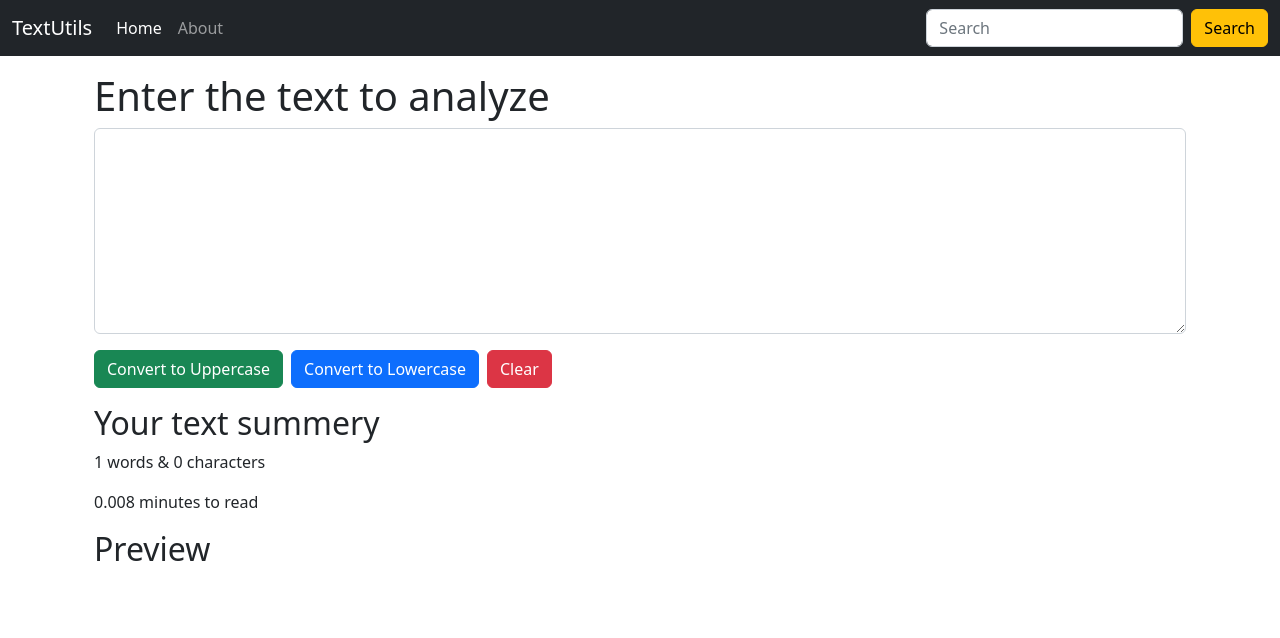
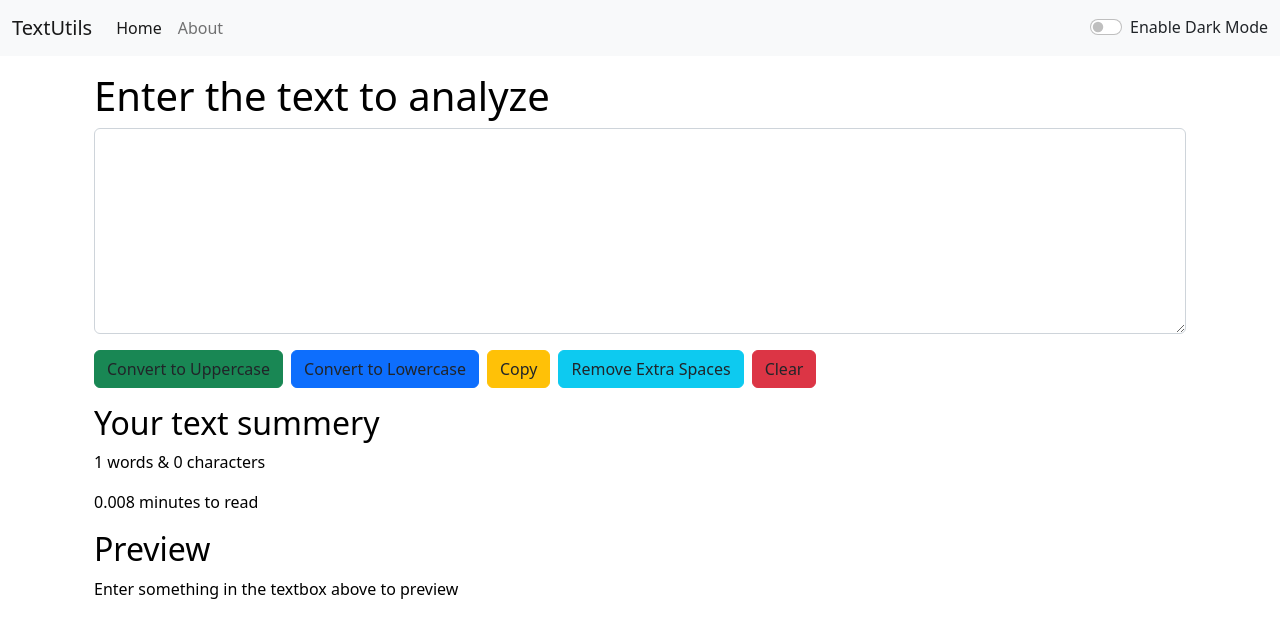
Before and after one commit to drcount-root/TextUtils, a React (Create React App) app: page / in a window 1280 px wide. Shown: the top 638 px of the page. Built offline with nearby package versions, Linux system fonts and the light colour scheme.

Commit message:
23rd Octo 2022

```diff
--- a/src/App.js
+++ b/src/App.js
@@ -1,16 +1,49 @@
+import { useState } from "react";
 import "./App.css";
 import About from "./components/About";
+import Alert from "./components/Alert";
 import Navbar from "./components/Navbar";
 import TextForm from "./components/TextForm";
 
 const TextUtils = "TextUtils";
 
 export default function App() {
+  const [mode, setMode] = useState("light");
+  const [alert, setAlert] = useState(null);
+
+  const showAlert = (message, type) => {
+    setAlert({
+      msg: message,
+      type: type,
+    });
+
+    setTimeout(() => {
+      setAlert(null);
+    }, 1500);
+  };
+
+  const toggleMode = () => {
+    if (mode === "light") {
+      setMode("dark");
+      document.body.style.backgroundColor = "#09213d";
+      showAlert("Dark mode has been enabled", "success");
+    } else {
+      setMode("light");
+      document.body.style.backgroundColor = "white";
+      showAlert("Light mode has been enabled", "success");
+    }
+  };
+
   return (
     <>
-      <Navbar title={TextUtils} />
+      <Navbar title={TextUtils} mode={mode} toggleMode={toggleMode} />
+      <Alert alert={alert} />
       <div className="container my-3">
-        <TextForm heading="Enter the text to analyze" />
+        <TextForm
+          showAlert={showAlert}
+          heading="Enter the text to analyze"
+          mode={mode}
+        />
         {/* <About/> */}
       </div>
     </>
--- /dev/null
+++ b/src/components/Alert.js
@@ -0,0 +1,22 @@
+import React from "react";
+
+function Alert(props) {
+  const capitalize = (word) => {
+    let lower = word.toLowerCase();
+    return lower.charAt(0).toUpperCase() + lower.slice(1);
+  };
+
+  return (
+    props.alert && (
+      <div
+        className={`alert alert-${props.alert.type} alert-dismissible fade show`}
+        role="alert"
+      >
+        <strong>{capitalize(props.alert.type)}</strong>: {props.alert.msg}
+
+      </div>
+    )
+  );
+}
+
+export default Alert;
--- /dev/null
+++ b/src/components/Navbar.css
@@ -0,0 +1,3 @@
+.navbar-dark {
+  background-color: rgb(20, 20, 20) !important;
+}
--- a/src/components/Navbar.js
+++ b/src/components/Navbar.js
@@ -1,9 +1,13 @@
 import React from "react";
 import PropTypes from "prop-types";
 
+import "./Navbar.css";
+
 export default function Navbar(props) {
   return (
-    <nav className="navbar navbar-expand-lg navbar-dark bg-dark">
+    <nav
+      className={`navbar navbar-expand-lg navbar-${props.mode} bg-${props.mode}`}
+    >
       <div className="container-fluid">
         <a className="navbar-brand" href="/">
           {props.title}
@@ -32,7 +36,7 @@ export default function Navbar(props) {
               </a>
             </li>
           </ul>
-          <form className="d-flex" role="search">
+          {/* <form className="d-flex" role="search">
             <input
               className="form-control me-2"
               type="search"
@@ -42,7 +46,26 @@ export default function Navbar(props) {
             <button className="btn btn-warning" type="submit">
               Search
             </button>
-          </form>
+          </form> */}
+          <div
+            className={`form-check form-switch text-${
+              props.mode === "light" ? "dark" : "light"
+            }`}
+          >
+            <input
+              className="form-check-input"
+              type="checkbox"
+              onClick={props.toggleMode}
+              role="switch"
+              id="flexSwitchCheckDefault"
+            />
+            <label
+              className="form-check-label"
+              htmlFor="flexSwitchCheckDefault"
+            >
+              {props.mode === "dark" ? "Disable" : "Enable"} Dark Mode
+            </label>
+          </div>
         </div>
       </div>
     </nav>
--- a/src/components/TextForm.js
+++ b/src/components/TextForm.js
@@ -5,16 +5,32 @@ export default function TextForm(props) {
     // console.log("Upper Click was clicked : " + text);
     let newText = text.toUpperCase();
     setText(newText);
+    props.showAlert('Coverted to uppercase', 'success');
   };
 
   const handleDownClick = () => {
     let newText = text.toLowerCase();
     setText(newText);
+    props.showAlert('Coverted to lowercase', 'success');
   };
 
   const handleClear = () => {
     let newText = "";
     setText(newText);
+    props.showAlert('Clear', 'success');
+  };
+
+  const handleCopy = () => {
+    let text = document.getElementById("myBox");
+    text.select();
+    navigator.clipboard.writeText(text.value);
+    props.showAlert('Copied', 'success');
+  };
+
+  const handleExtraSpaces = () => {
+    let newText = text.split(/[ ]+/);
+    setText(newText.join(" "));
+    props.showAlert('Removing extra spaces', 'success');
   };
 
   // const handleNumRemover = () => {
@@ -32,38 +48,87 @@ export default function TextForm(props) {
 
   return (
     <>
-      <div className="container">
+      <div
+        className="container"
+        style={{
+          color: props.mode === "dark" ? "white" : "black",
+        }}
+      >
         <h1>{props.heading}</h1>
         <div className="mb-3">
           <textarea
             className="form-control"
             value={text}
             onChange={handleOnChange}
+            style={{
+              backgroundColor: props.mode === "dark" ? "#212529" : "white",
+              color: props.mode === "dark" ? "white" : "black",
+            }}
             id="myBox"
             rows="8"
           ></textarea>
         </div>
-        <button className="btn btn-success" onClick={handleUpClick}>
+        <button
+          className={`btn btn-success text-${
+            props.mode === "dark" ? "light" : "dark"
+          }`}
+          onClick={handleUpClick}
+        >
           Convert to Uppercase
         </button>
-        <button className="btn btn-primary mx-2" onClick={handleDownClick}>
+        <button
+          className={`btn btn-primary mx-2 text-${
+            props.mode === "dark" ? "light" : "dark"
+          }`}
+          onClick={handleDownClick}
+        >
           Convert to Lowercase
         </button>
-        <button className="btn btn-danger" onClick={handleClear}>
+        <button
+          className={`btn btn-warning text-${
+            props.mode === "dark" ? "light" : "dark"
+          }`}
+          onClick={handleCopy}
+        >
+          Copy
+        </button>
+        <button
+          className={`btn btn-info mx-2 text-${
+            props.mode === "dark" ? "light" : "dark"
+          }`}
+          onClick={handleExtraSpaces}
+        >
+          Remove Extra Spaces
+        </button>
+        <button
+          className={`btn btn-danger text-${
+            props.mode === "dark" ? "light" : "dark"
+          }`}
+          onClick={handleClear}
+        >
           Clear
         </button>
         {/* <button className="btn btn-secondary mx-2" onClick={handleNumRemover}>
           Remove Numbers
         </button> */}
       </div>
-      <div className="container my-3">
+      <div
+        className="container my-3"
+        style={{
+          color: props.mode === "dark" ? "white" : "black",
+        }}
+      >
         <h2>Your text summery</h2>
         <p>
           {text.split(" ").length} words & {text.length} characters
         </p>
         <p>{0.008 * text.split(" ").length} minutes to read</p>
         <h2>Preview</h2>
-        <p>{text}</p>
+        <p>
+          {text.length > 0
+            ? text
+            : "Enter something in the textbox above to preview"}
+        </p>
       </div>
     </>
   );
```
